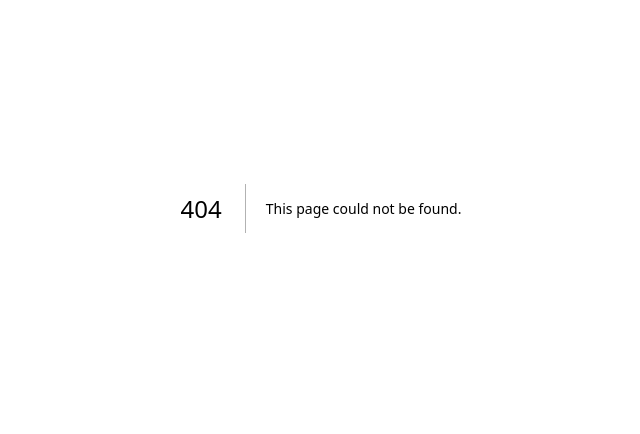
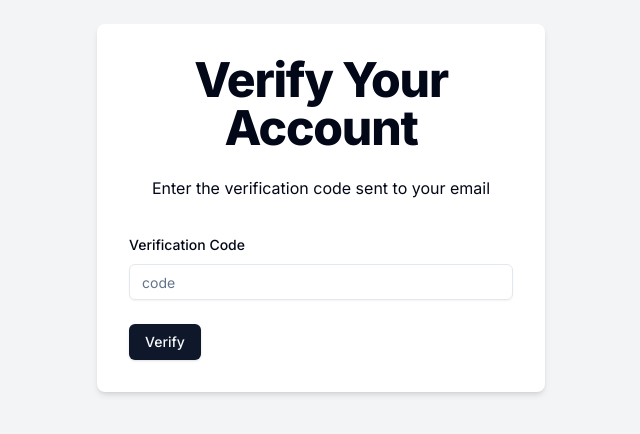
Before and after one commit to shalshcode08/feedback-application, a Next.js app: page /verify/1 in a window 1280 px wide. Before the commit this address had no page. Shown: the part 192-626 px from the top of the page, without its empty margins (319-959 px from the left). Built offline with nearby package versions, Linux system fonts and the light colour scheme.

Commit message:
Added front-end for code verification

```diff
--- a/src/app/(auth)/signup/page.tsx
+++ b/src/app/(auth)/signup/page.tsx
@@ -26,8 +26,8 @@
   const { toast } = useToast();
   const router = useRouter();
 
+
   // zod impolementation
-
   const form = useForm<z.infer<typeof signUpSchema>>({
     resolver: zodResolver(signUpSchema),
     defaultValues: {
--- /dev/null
+++ b/src/app/(auth)/verify/[username]/page.tsx
@@ -0,0 +1,81 @@
+'use client'
+import { Button } from "@/components/ui/button";
+import { Form, FormField, FormItem, FormLabel, FormMessage } from "@/components/ui/form";
+import { Input } from "@/components/ui/input";
+import { useToast } from "@/hooks/use-toast";
+import { verifySchema } from "@/schemas/verifySchema";
+import { ApiResponse } from "@/types/apiResponse";
+import { zodResolver } from "@hookform/resolvers/zod";
+import axios, { AxiosError } from "axios";
+import { useParams, useRouter } from "next/navigation";
+import { title } from "process";
+import React from "react";
+import { useForm } from "react-hook-form";
+import * as z from "zod";
+
+export const VerifyAccount = () => {
+  const router = useRouter();
+  const params = useParams<{ username: string }>();
+  const { toast } = useToast();
+
+  const form = useForm<z.infer<typeof verifySchema>>({
+    resolver: zodResolver(verifySchema),
+  });
+
+  const onSubmit = async (data: z.infer<typeof verifySchema>) => {
+    try {
+      const response = await axios.post(`/api/verify-code`, {
+        username: params.username,
+        code: data.code,
+      });
+
+      toast({
+        title: "Success",
+        description: response.data.message,
+      });
+      router.replace("signin");
+    } catch (error) {
+      console.error("Error in signup of user", error);
+      const axiosError = error as AxiosError<ApiResponse>;
+
+      toast({
+        title: "Signup Failed",
+        description: axiosError.response?.data.message,
+        variant: "destructive",
+      });
+    }
+  };
+
+
+
+  return (
+    <div className="flex justify-center items-center min-h-screen bg-gray-100">
+      <div className="w-full max-w-md p-8 space-y-8 bg-white rounded-lg shadow-md">
+        <div className="text-center">
+          <h1 className="text-4xl font-extrabold tracking-tight lg:text-5xl mb-6">
+            Verify Your Account
+          </h1>
+          <p className="mb-4">Enter the verification code sent to your email</p>
+        </div>
+        <Form {...form}>
+          <form onSubmit={form.handleSubmit(onSubmit)} className="space-y-6">
+            <FormField
+              name="code"
+              control={form.control}
+              render={({ field }) => (
+                <FormItem>
+                  <FormLabel>Verification Code</FormLabel>
+                  <Input placeholder="code" {...field} />
+                  <FormMessage />
+                </FormItem>
+              )}
+            />
+            <Button type="submit">Verify</Button>
+          </form>
+        </Form>
+      </div>
+    </div>
+);
+};
+
+export default VerifyAccount;
```
